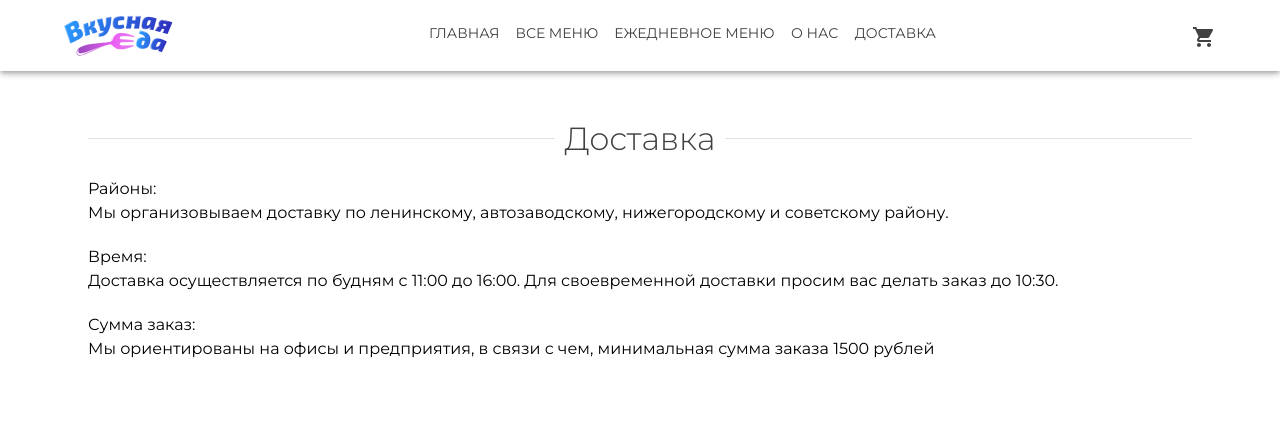
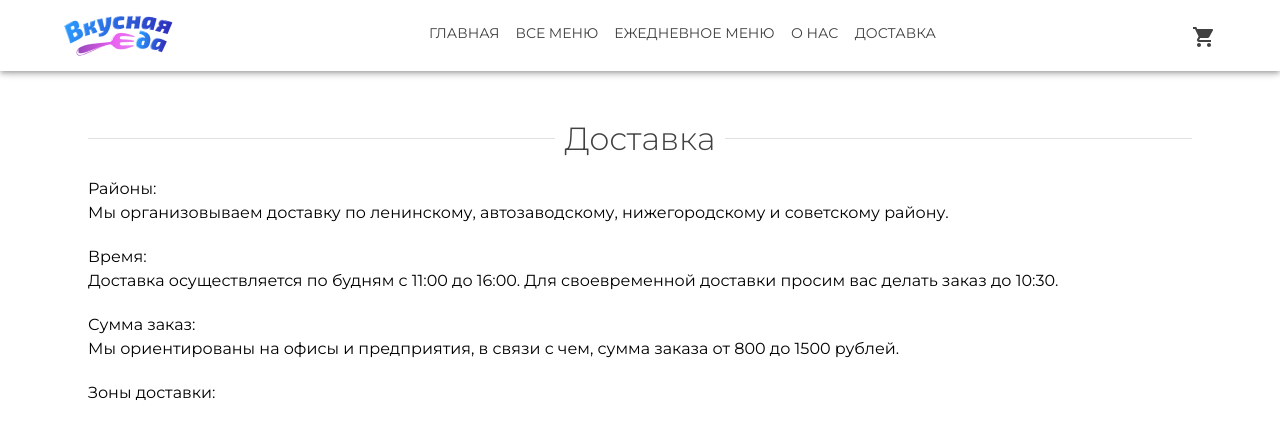
Before and after one commit to evkondr/vkuseda-client, a React (Create React App) app: page /main/delivery in a window 1280 px wide. Shown: the top 438 px of the page. Built offline with nearby package versions, Linux system fonts and the light colour scheme; no server answers.

Commit message:
feat: add delivery-map

```diff
--- a/src/Components/Pages/DeliveryPage.tsx
+++ b/src/Components/Pages/DeliveryPage.tsx
@@ -1,3 +1,4 @@
+/* eslint-disable jsx-a11y/iframe-has-title */
 import React from 'react';
 import { Box, Container, Typography } from '@mui/material';
 import SectionHeader from '../SectionHeader/SectionHeader';
@@ -29,8 +30,14 @@ const DeliveryPage = () => {
         </Typography>
         <Typography>
           Мы ориентированы на офисы и предприятия, в связи с чем,
-          минимальная сумма заказа 1500 рублей
+          сумма заказа от 800 до 1500 рублей.
         </Typography>
+        <Typography>
+          Зоны доставки:
+        </Typography>
+        <Box className="delivery-map">
+          <iframe src="https://yandex.ru/map-widget/v1/?um=constructor%3A430f491260a90cccf03b8be3e34b9108d08295b93bc41f45b05acdaf0faf7a02&amp;;height=504&amp;lang=ru_RU&amp;scroll=true" width="500" height="400" frameBorder="0" />
+        </Box>
       </Container>
     </Box>
   );
--- a/src/Components/Pages/index.scss
+++ b/src/Components/Pages/index.scss
@@ -8,3 +8,9 @@
     margin-bottom: 20px;
   }
 }
+.delivery-map{
+  max-width: 100%;
+  iframe{
+    width: 100%
+  }
+}
```
